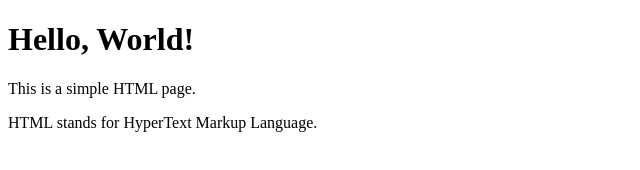
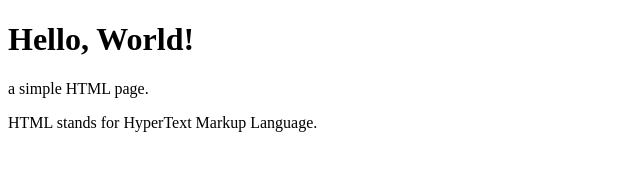
Before and after one commit to bi-bibot/gitWork, a website: page index.html in a window 1280 px wide. Shown: the full height of the page, 0-640 px from the left. Drawn offline with Linux system fonts and the light colour scheme.

Commit message:
changed body content

```diff
--- a/index.html
+++ b/index.html
@@ -7,7 +7,7 @@
 </head>
 <body>
     <h1>Hello, World!</h1>
-    <p>This is a simple HTML page.</p>
+    <p>a simple HTML page.</p>
     <p>HTML stands for HyperText Markup Language.</p>
 </body>
 </html>
```
